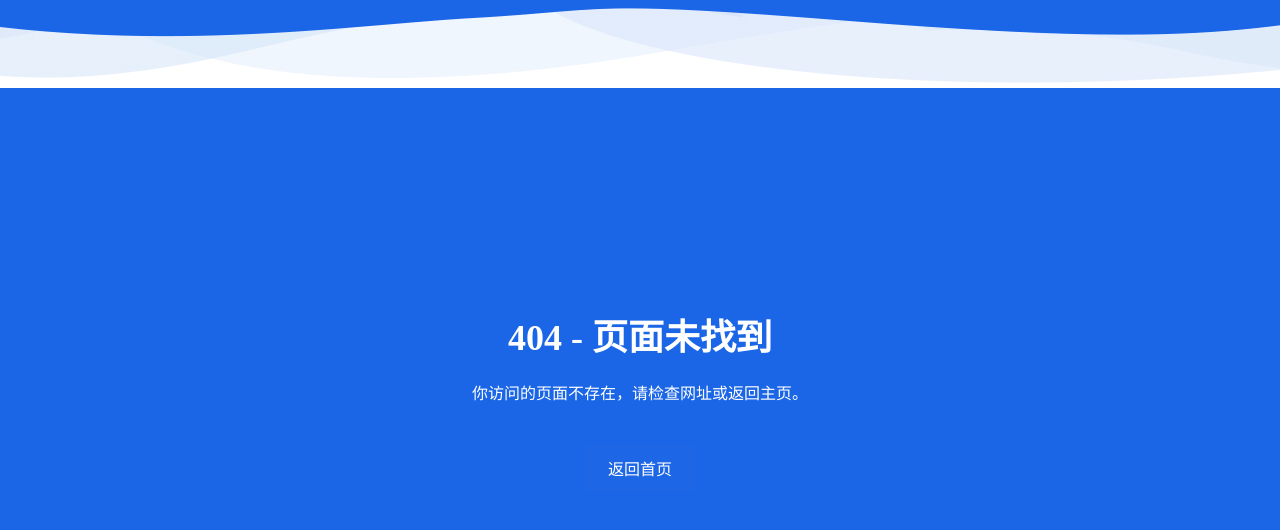
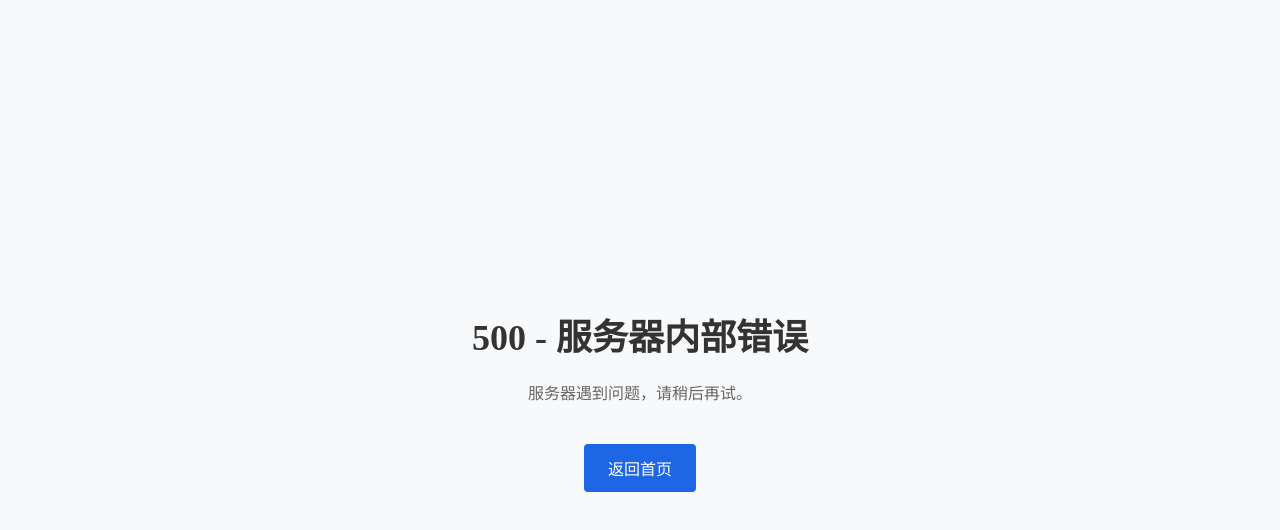
Before and after one commit to iBkionDianBai/ES_Former_END, a React (Create React App) app: page /500 in a window 1280 px wide. Before the commit this address had no page. Shown: the top 530 px of the page. Built offline with nearby package versions, Linux system fonts and the light colour scheme.

Commit message:
new pages

```diff
--- a/src/App.js
+++ b/src/App.js
@@ -7,6 +7,7 @@ import NotFoundPage from "./ErrorPages/NotFoundPage";
 import ForbiddenPage from "./ErrorPages/ForbiddenPage";
 import SearchResultPage from './SearchResultPage';
 import GaojiSearchResultPage from './search/GaojiSearchResultPage';
+import ServerErrorPage from "./ErrorPages/ServerErrorPage";
 
 
 function App() {
@@ -24,16 +25,16 @@ function App() {
 
             {/* 高级搜索页 */}
             <Route path="/gaojiSearch" element={<GaojiSearch />} />
+            {/* 404页面 */}
+            <Route path="*" element={<NotFoundPage />} />
+            {/* 500页面 */}
+            <Route path="/500" element={<ServerErrorPage />} />
+            {/* 403页面 */}
+            <Route path="/403" element={<ForbiddenPage />} />
             {/* 搜索结果页 */}
             <Route path="/searchResult" element={<SearchResultPage />} />
             {/* 高级搜索结果页 */}
             <Route path="/gaojiSearchResult" element={<GaojiSearchResultPage />} />
-                {/* 404页面 */}
-                <Route path="*" element={<NotFoundPage />} />
-                {/* 500页面 */}
-                <Route path="/500" element={<NotFoundPage />} />
-                {/* 403页面 */}
-                <Route path="/403" element={<ForbiddenPage />} />
         </Routes>
       </Router>
   )
--- a/src/ErrorPages/ErrorPages.css
+++ b/src/ErrorPages/ErrorPages.css
@@ -37,17 +37,16 @@
     background-color: #3040d1;
 }
 
-/* 404 页面特定样式 */
-.error-404 {
-    background: url("../image/banner-wave.jpg") top center repeat-x #1b66e6;
-    color: #fff;
-}
-
 .error-404 h1 {
     color: #fff;
 }
 
 .error-404 p {
+    color: #fff;
+}
+
+.error-404 {
+    background: url("../image/banner.png") top center repeat-x #1b66e6;
     color: #fff;
 }
 
@@ -58,7 +57,7 @@
 
 /* 403 页面特定样式 */
 .error-403 {
-    background: url("../image/banner-wave.jpg") top center repeat-x #1b66e6;
+    background: url("../image/banner.png") top center repeat-x #1b66e6;
     color: #fff;
 }
 
```
Lines whose indentation alone changed are shown as unchanged.
